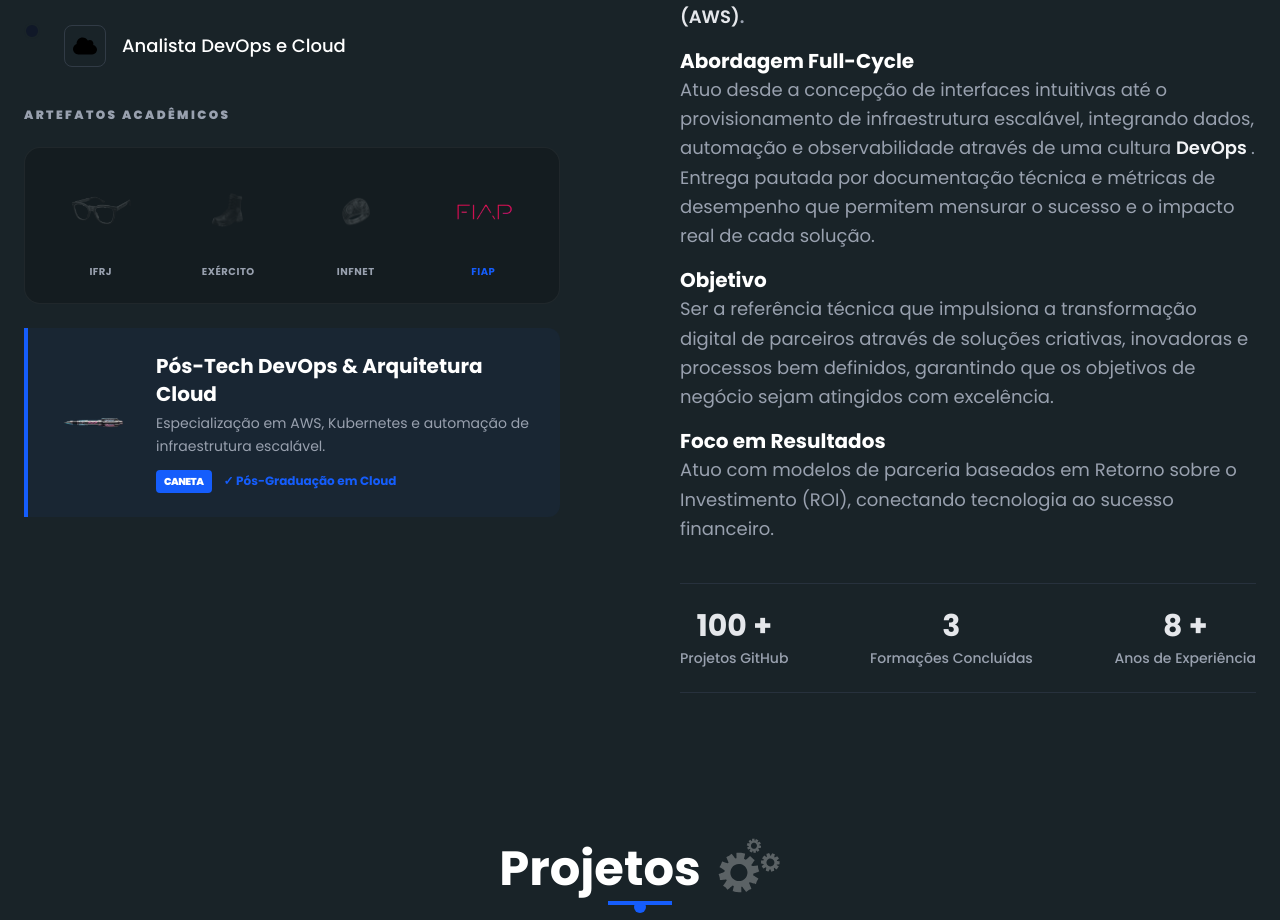
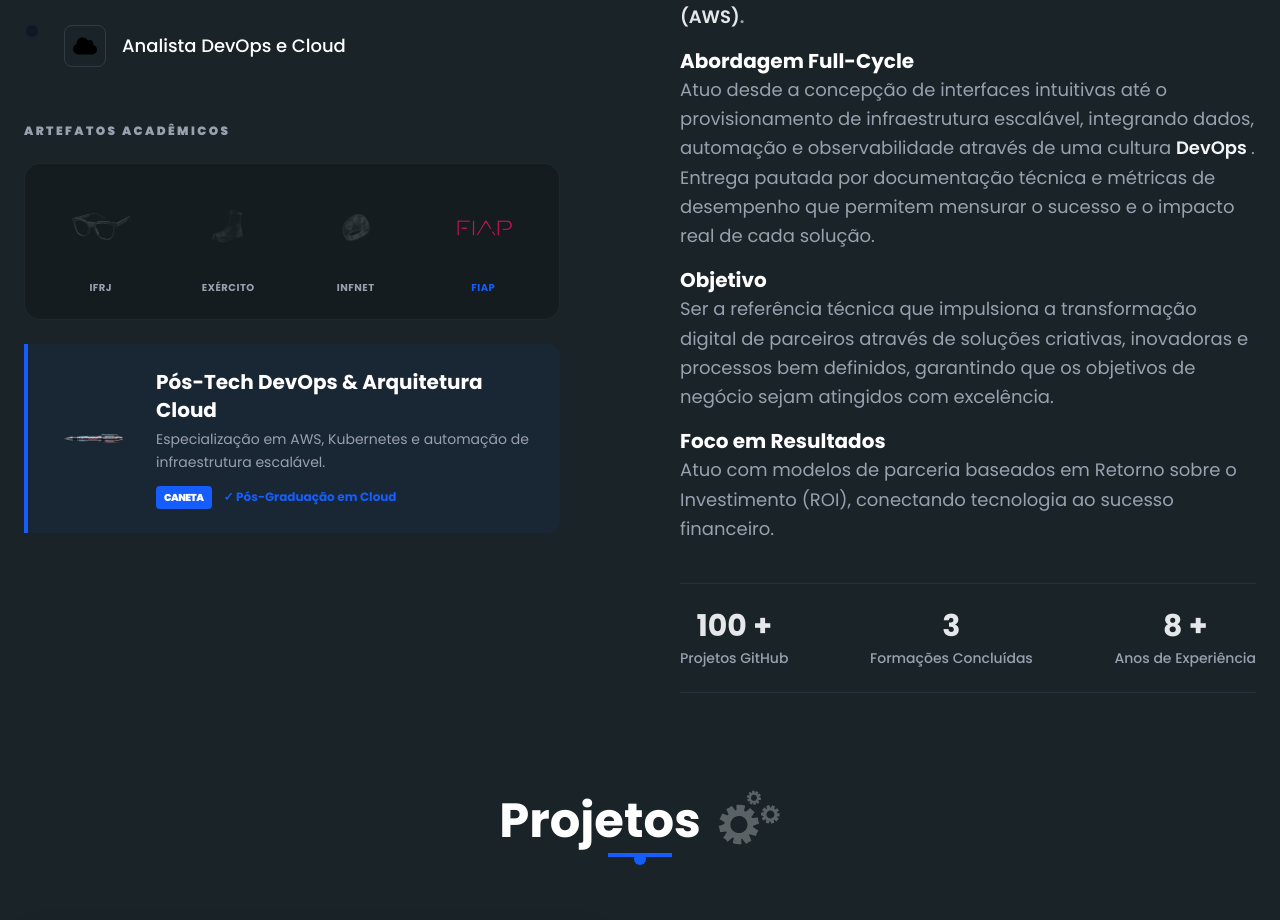
Before and after one commit to DemarchiWorking/portfolio-react-next, a Next.js app: page / in a window 1280 px wide. Shown: the part 880-1800 px from the top of the page. Built offline with nearby package versions, Linux system fonts and the light colour scheme.

Commit message:
ajustes espacamento

```diff
--- a/src/components/molecules/Sobre/sobre.tsx
+++ b/src/components/molecules/Sobre/sobre.tsx
@@ -166,7 +166,7 @@ export const Sobre = () => {
 
                         <div className="mt-2">
                             <section className="instituicoes-section flex flex-col items-center lg:items-start">
-                                <h3 className="text-gray-500 dark:text-gray-400 font-black text-xs tracking-[0.2em] mb-6 uppercase w-full text-center lg:text-left">
+                                <h3 className="text-gray-500 pt-4 dark:text-gray-400 font-black text-xs tracking-[0.2em] mb-6 uppercase w-full text-center lg:text-left">
                                     ARTEFATOS ACADÊMICOS
                                 </h3>
 
@@ -275,7 +275,7 @@ export const Sobre = () => {
                 </div>
 
                 {/* --- Seção de Projetos --- */}
-                <div className="text-center mt-24 md:mt-36 mb-16">
+                <div className="text-center mt-12 md:mt-24 mb-16">
                     {/* Adicionado justify-center para centralizar o bloco flex na tela */}
                     <div className="flex items-center justify-center gap-4">
                         <div>
```
Lines whose indentation alone changed are shown as unchanged.
